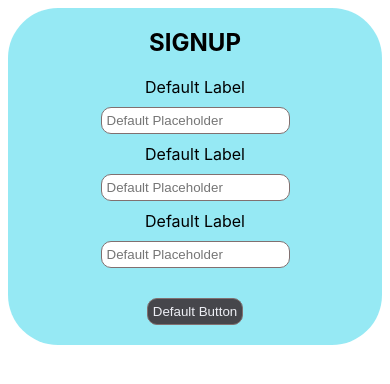
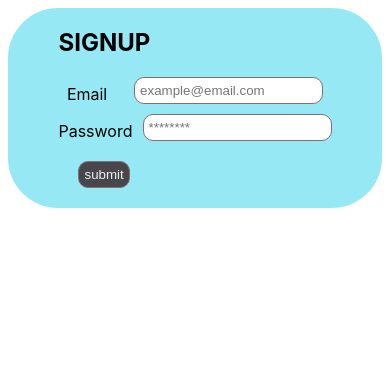
Before and after one commit to 3ga01/react-stuff, a React (Create React App) app: page / in a window 390 px wide. Shown: the top 384 px of the page. Built offline with nearby package versions, Linux system fonts and the light colour scheme.

Commit message:
phone number validation with useState successfull

```diff
--- a/src/css/formContainer.css
+++ b/src/css/formContainer.css
@@ -17,3 +17,12 @@ Button{
     padding: 5px;
 
 }
+
+.box{
+    margin-top: 10px;
+    display: flex;
+    flex-direction: row;
+    align-items:end;
+    justify-content: space-around;
+
+}
--- a/src/css/input.css
+++ b/src/css/input.css
@@ -1,7 +1,7 @@
 input{
-    margin-top: 10px;
-    margin-bottom: 10px;
     border-radius: 10px;
     border: 1px solid rgb(129, 112, 112);
     padding: 5px;
+    margin-left: 10px;
+
 }
--- a/src/css/label.css
+++ b/src/css/label.css
@@ -1,3 +1,4 @@
 #lab{
     color: red;
+    margin-right: 10px;
 }
--- a/src/pages/Landing/Form/FormContainer.js
+++ b/src/pages/Landing/Form/FormContainer.js
@@ -1,4 +1,4 @@
-import React from "react";
+import React, { useState } from "react";
 import Button from "./Button";
 import "../../../css/formContainer.css";
 import Label from "./Label";
@@ -6,20 +6,41 @@ import Input from "./Input";
 import "../../../css/label.css";
 
 function FormContainer() {
+  const validEmail = /^\d{1,10}$/;
+  const [email, setEmail] = useState("");
+
+  const handleChange = ({ target }) => {
+    const newEmail = target.value;
+
+    const isValid = validEmail.test(newEmail);
+
+    if (isValid || newEmail === "") {
+      setEmail(newEmail);
+    }
+  };
+
   return (
-    <div>
-      <form id="container">
+    <div id="container">
+      <form>
         <h2>SIGNUP</h2>
-        <Label />
-        <Input />
-        <Label />
-        <Input />
-        <Label />
-        <Input />
-        <Button />
+        <div className="box">
+          <Label text="Email" />
+          <Input
+            onChange={handleChange}
+            type="email"
+            placeholder="example@email.com"
+            value={email}
+          />
+        </div>
+        <div className="box">
+          <Label text="Password" />
+          <Input placeholder="********" />
+        </div>
+        <Button text="submit" />
       </form>
     </div>
   );
+  console.log(email);
 }
 
 export default FormContainer;
--- a/src/pages/Landing/Form/Input.js
+++ b/src/pages/Landing/Form/Input.js
@@ -4,7 +4,12 @@ import "../../../css/input.css";
 function Input(props) {
   return (
     <div>
-      <input type={props.type} placeholder={props.placeholder} />
+      <input
+        type={props.type}
+        placeholder={props.placeholder}
+        onChange={props.onChange}
+        value={props.value}
+      />
     </div>
   );
 }
@@ -12,6 +17,8 @@ function Input(props) {
 Input.defaultProps = {
   type: "text",
   placeholder: "Default Placeholder",
+  value: "",
+  onChange: () => {},
 };
 
 export default Input;
```
